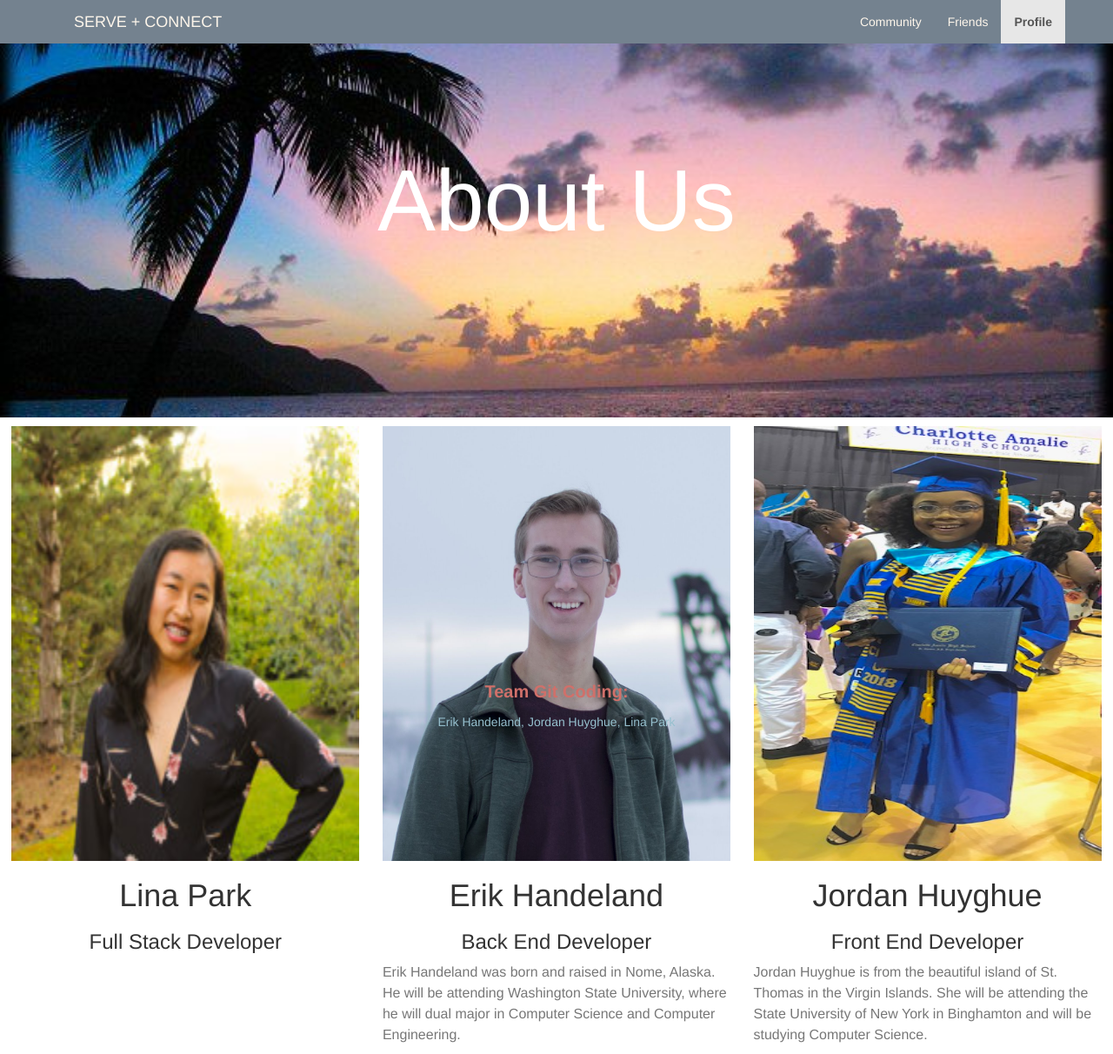
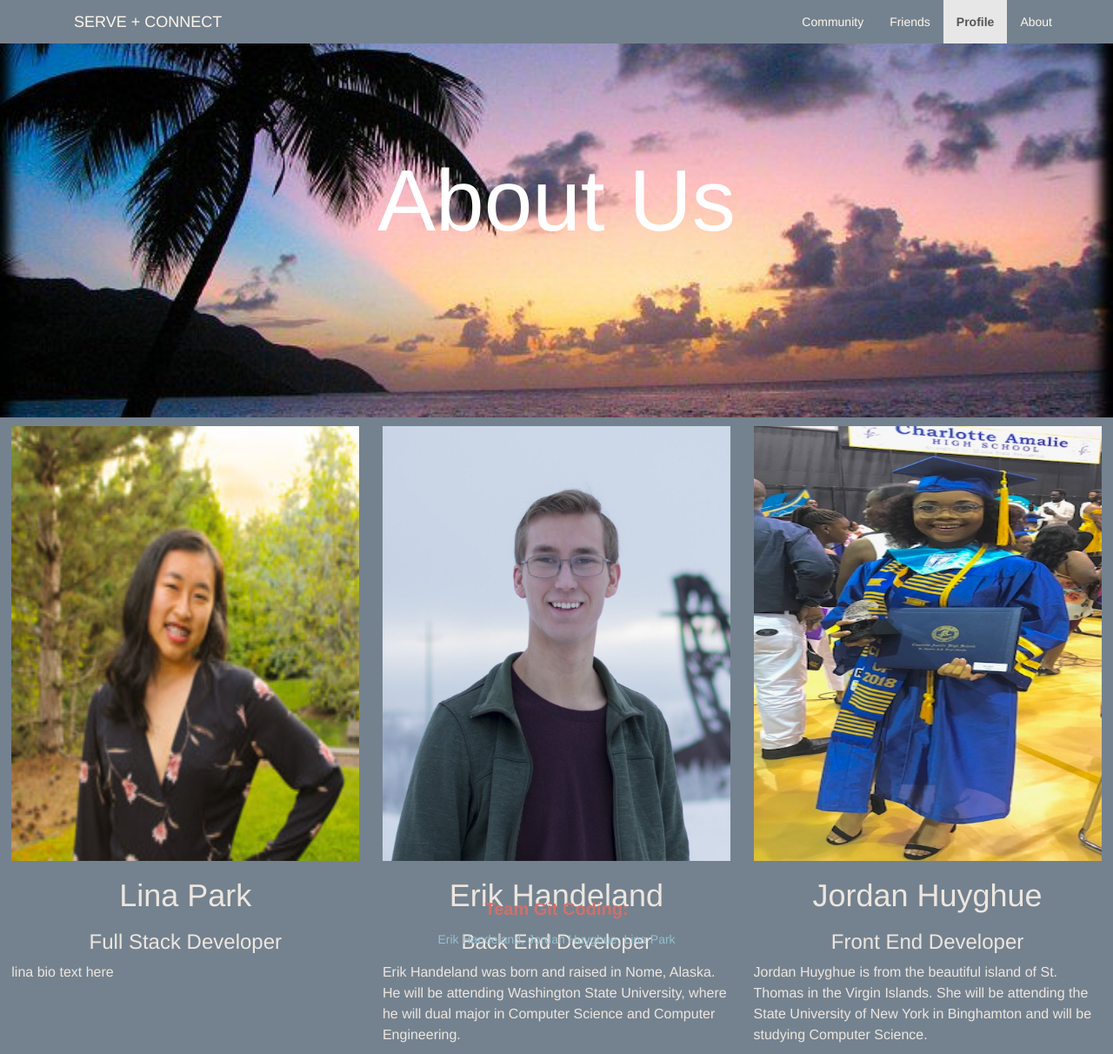
Before and after one commit to Erik-Handeland/serve-and-connect, a Python web app: template templates/about.html in a window 1280 px wide. Shown: the whole page at 87% size. Run offline with Jinja, Linux system fonts and the light colour scheme; the template is opened without the code that fills it, so the values that code supplies are empty.

Commit message:
link bar

```diff
--- a/main.py
+++ b/main.py
@@ -50,11 +50,13 @@ class HomePage(webapp2.RequestHandler):
             community = "Community"
             friends = "Friends"
             profile= "Profile"
+            about = "About"
         else:
             log_message = "Sign In"
             community = ""
             friends = ""
             profile = ""
+            about = ""
 
 
         variables = {"user": user,
@@ -62,7 +64,8 @@ class HomePage(webapp2.RequestHandler):
                     "log_message": log_message,
                     "community": community,
                     "friends":friends,
-                    "profile": profile}
+                    "profile": profile,
+                    "about": about}
 
 
         home_template = jinja_env.get_template('home.html')
--- a/templates/about.html
+++ b/templates/about.html
@@ -12,7 +12,7 @@
 
   <link href='http://fonts.googleapis.com/css?family=Open+Sans:300italic,400italic,600italic,700italic,800italic,400,300,600,700,800' rel='stylesheet' type='text/css'>
 </head>
-  <body>
+  <body style="background:#74828F">
       <!-- Navigation -->
       <nav id="siteNav" class="navbar-default navbar-fixed-top" role="navigation">
           <div class="container">
@@ -31,6 +31,9 @@
                           <li class="active">
                               <a href="profile"><b>Profile</b></a>
                           </li>
+                          <li>
+                              <a href="about">About</a>
+                          </li>
                       </ul>
 
                   </div><!-- /.navbar-collapse -->
@@ -47,7 +50,7 @@
 
 
         <section>
-          <div class="rows">
+          <div style="color: #ede6df;"class="rows">
   <!--            <div class = "three_columns">-->
               <div class="column">
                 <div class="entry">
@@ -59,7 +62,8 @@
                   <center>  <h1> Lina Park</h1> </center>
                   </div>
                   <center>  <h3> Full Stack Developer </h3> </center>
-                    <p>
+                    <p style="color: #ede6df;">
+                      lina bio text here
                     </p>
                   </div>
                 </div>
@@ -67,7 +71,7 @@
 
 
 
-              <div class="column">
+              <div style="color: #ede6df;" class="column">
                 <div class="entry">
                   <div class="post_container">
                   <div class = "image_featured">
@@ -77,7 +81,7 @@
                     <h1><center>Erik Handeland</center></h1>
                   </div>
                     <h3><center>Back End Developer</center></h3>
-                    <p>
+                    <p style="color: #ede6df;">
                       Erik Handeland was born and raised in Nome, Alaska.
                       He will be attending Washington State University, where he will
                       dual major in Computer Science and Computer Engineering.
@@ -97,7 +101,7 @@
                       <h1>Jordan Huyghue</h1> </center>
                     </div>
                       <h3><center>Front End Developer</center></h3>
-                      <p>
+                      <p style="color: #ede6df;">
                         Jordan Huyghue is from the beautiful island of St. Thomas
                           in the Virgin Islands. She will be attending the State University
                           of New York in Binghamton and will be studying Computer Science.
@@ -108,16 +112,42 @@
                 </div>
               </div>
             </section>
-
+          <section>
       <footer class="page-footer">
           <div class="small-print">
             <div class="container">
+            </br>
+            </br>
+            </br>
+            </br>
+            </br>
+            </br>
+            </br>
+            </br>
+            </br>
+            </br>
+            </br>
+            </br>
+            </br>
+            </br>
+            </br>
+            </br>
+            </br>
+            </br>
+            </br>
+            </br>
+            </br>
+            </br>
+            </br>
+            </br>
+            </br>
+
               <p class="footer" style="color:#d0706a; font-size: 20px; font-weight: bold; ">Team Git Coding:</br> </p>
                 <a  style="color:#96C0CE" href="https://www.handeland.tech">Erik Handeland,</a><a style="color:#96C0CE" href="https://www.facebook.com/jordan.huyghue"> Jordan Huyghue,</a> <a style="color:#96C0CE" href= "https://www.linkedin.com/in/lina-park-622857158/">Lina Park</a></p>
             </div>
           </div>
-
       </footer>
+      </section>
 
 </body>
 </html>
--- a/templates/community-post.html
+++ b/templates/community-post.html
@@ -32,6 +32,9 @@
                     </li>
                     <li class="active">
                         <a href="profile"><b>Profile</b></a>
+                    </li>
+                    <li>
+                        <a href="about">About</a>
                     </li>
                 </ul>
 
--- a/templates/community.html
+++ b/templates/community.html
@@ -34,6 +34,9 @@
                     </li>
                     <li>
                         <a href="profile">Profile</a>
+                    </li>
+                    <li>
+                        <a href="about">About</a>
                     </li>
                 </ul>
 
--- a/templates/friends.html
+++ b/templates/friends.html
@@ -33,6 +33,9 @@
                     </li>
                     <li>
                         <a href="profile">Profile</a>
+                    </li>
+                    <li>
+                        <a href="about">About</a>
                     </li>
                 </ul>
 
--- a/templates/profile-post.html
+++ b/templates/profile-post.html
@@ -32,6 +32,9 @@
                     </li>
                     <li class="active">
                         <a href="profile"><b>Profile</b></a>
+                    </li>
+                    <li>
+                        <a href="about">About</a>
                     </li>
                 </ul>
 
--- a/templates/profile.html
+++ b/templates/profile.html
@@ -34,6 +34,9 @@
                     </li>
                     <li class="active">
                         <a href="profile"><b>Profile</b></a>
+                    </li>
+                    <li>
+                        <a href="about">About</a>
                     </li>
                 </ul>
 
```
